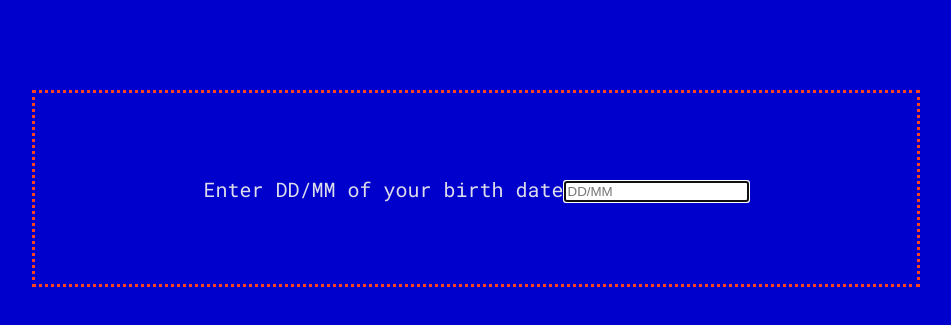
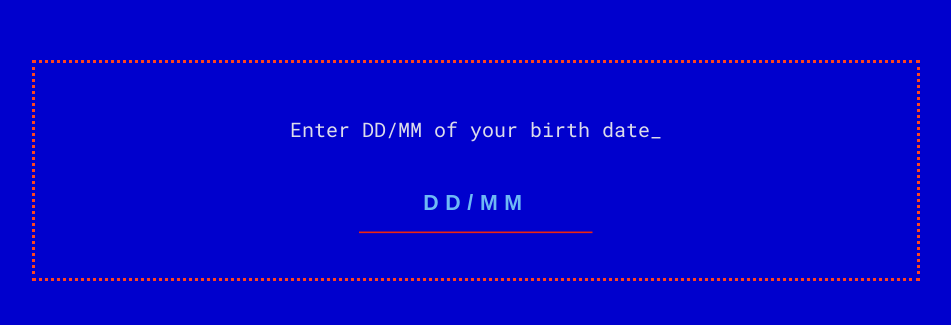
Before and after one commit to phds/longevity-programme, a plain HTML site: page task1.html in a window 1280 px wide. Shown: the part 161-486 px from the top of the page, without its empty margins (164-1115 px from the left). Drawn offline with Linux system fonts and the light colour scheme.

Commit message:
still need to check date validation on task1

```diff
--- /dev/null
+++ b/css/madoka.css
@@ -0,0 +1,98 @@
+.input {
+	position: relative;
+	z-index: 1;
+	max-width: 350px;
+	vertical-align: top;
+	margin: 2em;
+	display: flex;
+}
+
+.input__field {
+	position: relative;
+	display: block;
+	float: right;
+	padding: 0.8em;
+	width: 60%;
+	border: none;
+	border-radius: 0;
+	background: #f0f0f0;
+	font-weight: bold;
+	-webkit-appearance: none; /* for box shadows to show on iOS */
+	width: 100%;
+	background: transparent;
+	color: rgb(110, 185, 245);
+	text-align: center;
+	font-size: 16pt;
+	letter-spacing: 5pt;
+
+	transition: box-shadow 1s ease;
+}
+
+.input__field::-webkit-input-placeholder {
+	color: rgb(110, 185, 245);
+	text-align: center;
+}
+
+.input__field:focus::-webkit-input-placeholder {
+	color: transparent;
+}
+
+.input__field:focus {
+	outline: none;
+}
+
+.input__label {
+	display: inline-block;
+	float: right;
+	width: 40%;
+	color: red;
+	font-weight: bold;
+	font-size: 70.25%;
+	-webkit-font-smoothing: antialiased;
+    -moz-osx-font-smoothing: grayscale;
+	-webkit-touch-callout: none;
+	-webkit-user-select: none;
+	-khtml-user-select: none;
+	-moz-user-select: none;
+	-ms-user-select: none;
+	user-select: none;
+
+	position: absolute;
+	width: 100%;
+	height: 100%;
+	color: #7A7593;
+	text-align: center;
+	cursor: text;
+}
+
+.graphic {
+	position: absolute;
+	top: 0;
+	left: 0;
+	fill: none;
+
+	-webkit-transform: scale3d(1, -1, 1);
+	transform: scale3d(1, -1, 1);
+	-webkit-transition: stroke-dashoffset 0.3s;
+	transition: stroke-dashoffset 0.3s;
+	pointer-events: none;
+
+	stroke: rgb(255,40,2); /*red*/
+	stroke-width: 4px;
+	stroke-dasharray: 962;
+	stroke-dashoffset: 558;
+}
+
+.input__field:focus + .input__label{
+	cursor: default;
+	pointer-events: none;
+}
+
+.input__field:focus + .input__label .graphic{
+	stroke-dashoffset: 0;
+}
+
+.input__field.valid{
+	box-shadow: 0px 0px 100px 0px rgb(255,40,2);
+  transition: box-shadow 1s ease;
+}
--- a/css/master.css
+++ b/css/master.css
@@ -27,10 +27,7 @@ html, body {
 }
 
 .primary {
-  color: #DCDCEA;
-  font-size: 60pt;
-  font-family: 'Rubik', monospace;
-  text-align: center;
+
 
   display: flex;
   width: 100%;
@@ -44,6 +41,11 @@ html, body {
 }
 
 .primary > .text{
+  color: #DCDCEA;
+  font-size: 60pt;
+  font-family: 'Rubik', monospace;
+  text-align: center;
+
   border-bottom: 4pt solid #FF441D;
   padding-bottom: 8px;
   position: absolute;
@@ -51,8 +53,6 @@ html, body {
 }
 
 .task {
-  font-size: 15pt;
-  font-family: 'Roboto Mono', monospace;
   border: dotted 3px #FF441D;
   padding: 13px 16px;
   min-height: 165px;
@@ -61,6 +61,7 @@ html, body {
   position: absolute;
   bottom: 20%;
   display: flex;
+  flex-flow: column;
   justify-content: center;
   align-items: center;
 }
@@ -70,16 +71,46 @@ html, body {
 }
 
 .task > .title {
-  display: inline-block;
+  display: flex;
+  align-items: center;
+  justify-content: center;
+  width: 100%;
+  height: 50%;
+  color: #DCDCEA;
+  padding-top: 40px;
+}
+
+.task .title span {
+  font-size: 15pt;
+  font-family: 'Roboto Mono', monospace;
+}
+
+.task > .body {
+  width: 35%;
+  display: flex;
+  flex-flow: column;
+  justify-content: center;
+  align-items: center;
 }
 
 .secondary {
-  color: rgb(255,40,2);
-  font-family: 'Roboto Mono', monospace;
-  font-size: 12pt;
   display: flex;
   width: 100%;
   height: 30%;
   align-items: center;
   justify-content: center;
+  padding-top: 10px;
 }
+
+.secondary span {
+  color: rgb(255,40,2);
+  font-family: 'Roboto Mono', monospace;
+  font-size: 12pt;
+  transition: opacity 0.5s;
+  opacity:0;
+}
+
+.secondary > span.show {
+  opacity: 1;
+  transition: opacity 0.5s;
+}
--- a/task1.html
+++ b/task1.html
@@ -4,41 +4,56 @@
     <meta charset="utf-8">
     <title>DATE</title>
     <link rel="stylesheet" href="css/master.css">
+    <link rel="stylesheet" href="css/madoka.css">
   </head>
   <body>
     <div class="container">
       <div class="primary">
         <div class="task">
-          <span class="title">Enter DD/MM of your birth date</span>
+          <div class="title">
+            <span>Enter DD/MM of your birth date_</span>
+          </div>
           <div class="body">
-            <input id="date" type="text" placeholder="DD/MM" autofocus="">
+            <!-- <input id="date" type="text" placeholder="DD/MM" autofocus=""> -->
+            <span class="input">
+    					<input class="input__field" type="text" id="task-input" placeholder="DD/MM" />
+    					<label class="input__label" for="task-input">
+    						<svg class="graphic" width="100%" height="100%" viewBox="0 0 404 77" preserveAspectRatio="none">
+    							<path d="m0,0l404,0l0,77l-404,0l0,-77z"/>
+    						</svg>
+    					</label>
+    				</span>
           </div>
         </div>
       </div>
       <div class="secondary">
-
+        <span>+ PRESS ENTER TO CONTINUE +</span>
       </div>
     </div>
     <script type="text/javascript">
-      let el = document.getElementById('date');
+      let el = document.getElementById('task-input');
       el.onkeypress = function(e){
 
-        if(e.key < 0 || e.key > 9 || el.value.length > 4){
-          e.preventDefault();
+        var charCode = e.which || e.keyCode;
+        var charStr = String.fromCharCode(charCode);
+        if (!/[0-9/]/.test(charStr) || el.value.length > 4) {
+            return false;
         }
+      }
+      el.onkeyup = function(e){
+        let dateString = el.value + '/1999';
+        let dateParts = dateString.split("/");
+        let dateObject = new Date(dateParts[2], dateParts[1] - 1, dateParts[0]);
 
-        if(el.value.length === 2){
-          //find out how to append text to field
-        }
-
-        let secondary = document.getElementsByClassName('secondary')[0];
-        if(el.value.length === 5){
-
-          secondary.innerHTML = 'PRESS ANY KEY TO CONTINUE';
-          e.preventDefault();
+        let secondaryMessage = document.querySelector('.secondary>span');
+        let input = document.getElementsByClassName('input__field')[0];
+        if(el.value.length >= 5 && dateObject != "Invalid Date"){
+          input.classList.add('valid');
+          secondaryMessage.classList.add('show');
         }
         else {
-          secondary.innerHTML = '';
+          input.classList.remove('valid');
+          secondaryMessage.classList.remove('show');
         }
       }
     </script>
```
Also changed, not shown: headphones.html (+1 -1 lines), terminal.html (+1 -1 lines), welcome.html (+1 -1 lines), inputscreens/0.png (added), inputscreens/1.png (added).
